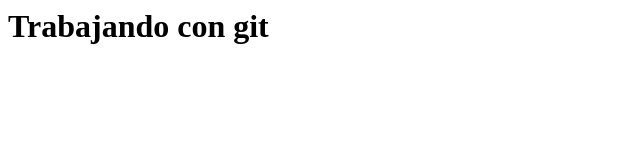
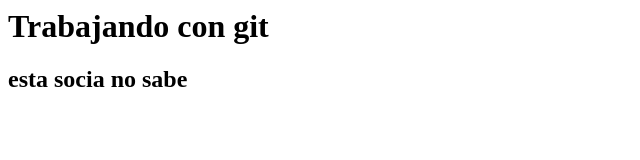
Before and after one commit to camilaparra05/dir_clase, a plain HTML site: page index.html in a window 1280 px wide. Shown: the whole page, without its empty margins (0-640 px from the left). Drawn offline with Linux system fonts and the light colour scheme.

Commit message:
Modificando documento Compañero

```diff
--- a/index.html
+++ b/index.html
@@ -3,5 +3,6 @@
 	</head>
 	<body>
 		<h1> Trabajando con git</h1>
+		<h2> esta socia no sabe</h2>
 	</body>
 </html>
```
